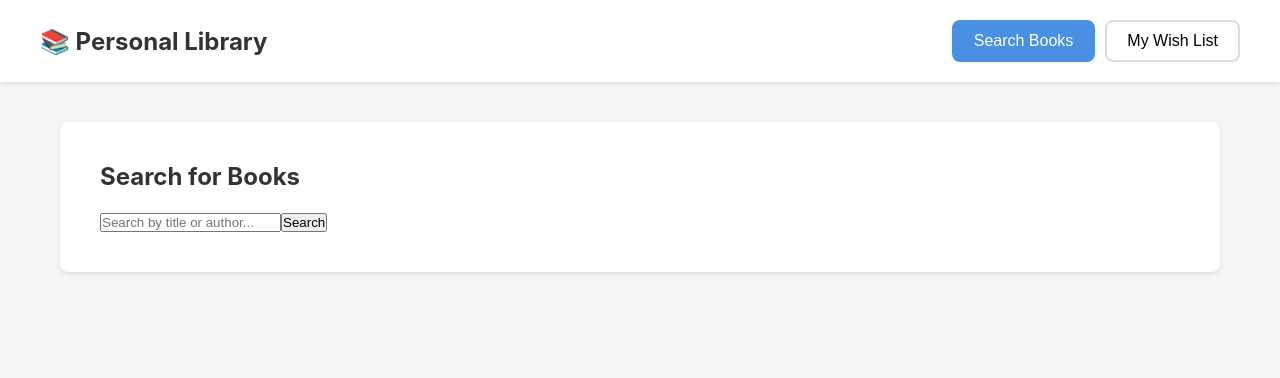
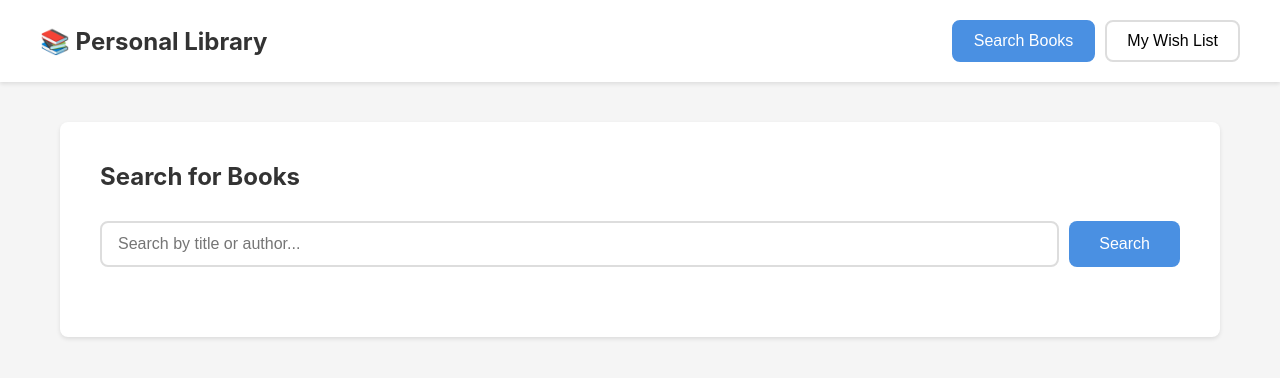
Before and after one commit to neriaok/Library-Tracker, a React (Create React App) app: page / in a window 1280 px wide. Shown: the top 378 px of the page. Built offline with nearby package versions, Linux system fonts and the light colour scheme.

Commit message:
Add search form with input field and submit handler

```diff
--- a/src/App.css
+++ b/src/App.css
@@ -82,3 +82,36 @@
     flex: 1;
   }
 }
+/* Search Form */
+.search-form {
+  display: flex;
+  gap: 10px;
+  margin: 30px 0;
+}
+
+.search-input {
+  flex: 1;
+  padding: 12px 16px;
+  font-size: 16px;
+  border: 2px solid #ddd;
+  border-radius: 8px;
+  outline: none;
+}
+
+.search-input:focus {
+  border-color: #4a90e2;
+}
+
+.search-button {
+  padding: 12px 30px;
+  background-color: #4a90e2;
+  color: white;
+  border: none;
+  border-radius: 8px;
+  font-size: 16px;
+  cursor: pointer;
+}
+
+.search-button:hover {
+  background-color: #357abd;
+}
--- a/src/pages/SearchPage.js
+++ b/src/pages/SearchPage.js
@@ -2,37 +2,11 @@ import React, { useState } from 'react';
 
 function SearchPage() {
   const [searchTerm, setSearchTerm] = useState('');
-  const [books, setBooks] = useState([]);
-  const [loading, setLoading] = useState(false);
-
-  const searchBooks = async () => {
-    if (!searchTerm.trim()) return;
-
-    setLoading(true);
-    try {
-      const response = await fetch(
-        `https://www.googleapis.com/books/v1/volumes?q=${searchTerm}&maxResults=20`
-      );
-      const data = await response.json();
-
-      const formattedBooks = (data.items || []).map(item => ({
-        id: item.id,
-        title: item.volumeInfo.title,
-        authors: item.volumeInfo.authors || ['Unknown Author'],
-        thumbnail: item.volumeInfo.imageLinks?.thumbnail
-      }));
-
-      setBooks(formattedBooks);
-    } catch (error) {
-      console.error('Error fetching books:', error);
-    } finally {
-      setLoading(false);
-    }
-  };
 
   const handleSubmit = (e) => {
     e.preventDefault();
-    searchBooks();
+    console.log('Searching for:', searchTerm);
+    // API call will come in next step
   };
 
   return (
@@ -51,24 +25,6 @@ function SearchPage() {
           Search
         </button>
       </form>
-
-      {loading && <p>Loading...</p>}
-
-      {books.length > 0 && (
-        <div className="books-list">
-          {books.map(book => (
-            <div key={book.id} className="book-item">
-              {book.thumbnail && (
-                <img src={book.thumbnail} alt={book.title} />
-              )}
-              <div className="book-info">
-                <h3>{book.title}</h3>
-                <p>{book.authors.join(', ')}</p>
-              </div>
-            </div>
-          ))}
-        </div>
-      )}
     </div>
   );
 }
```
